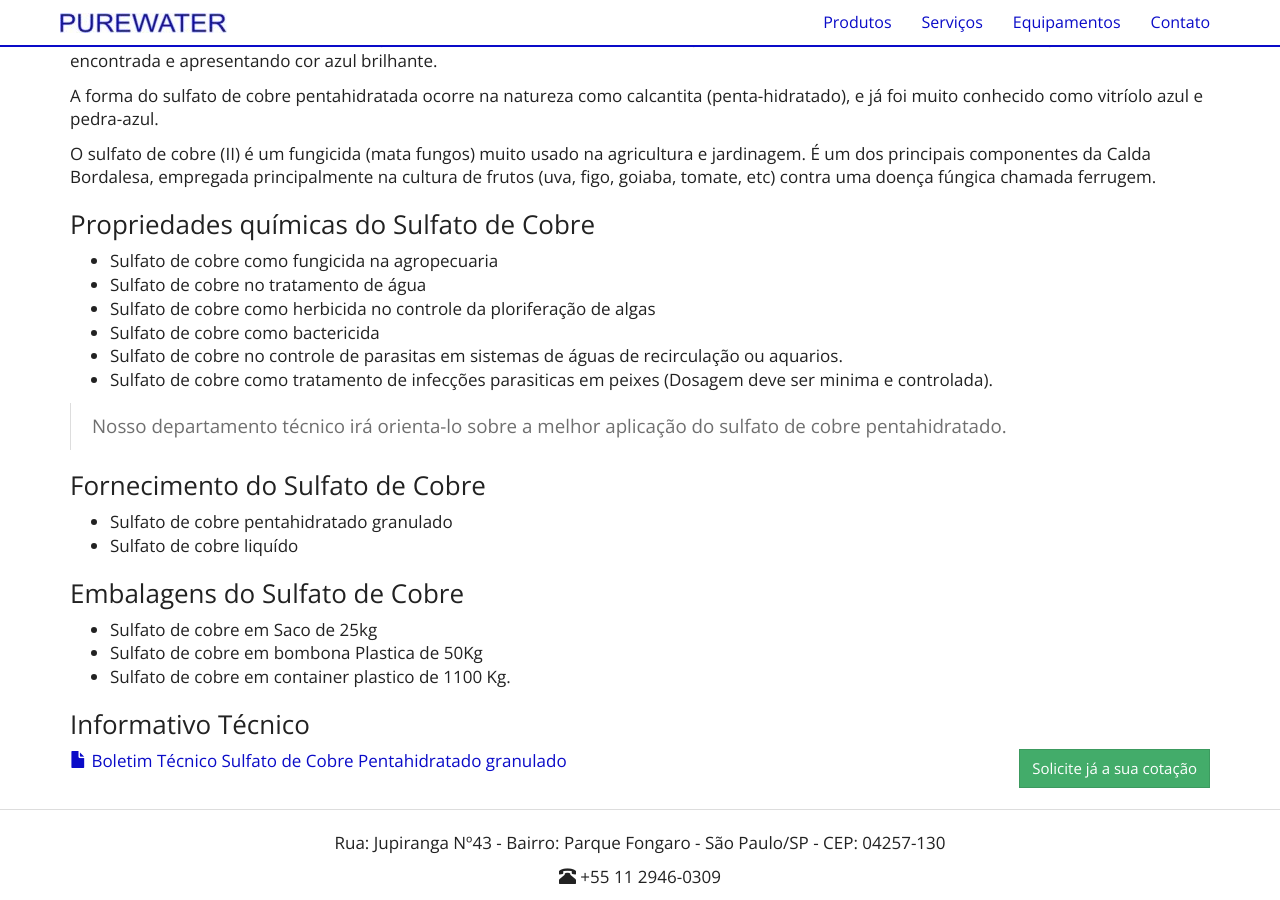
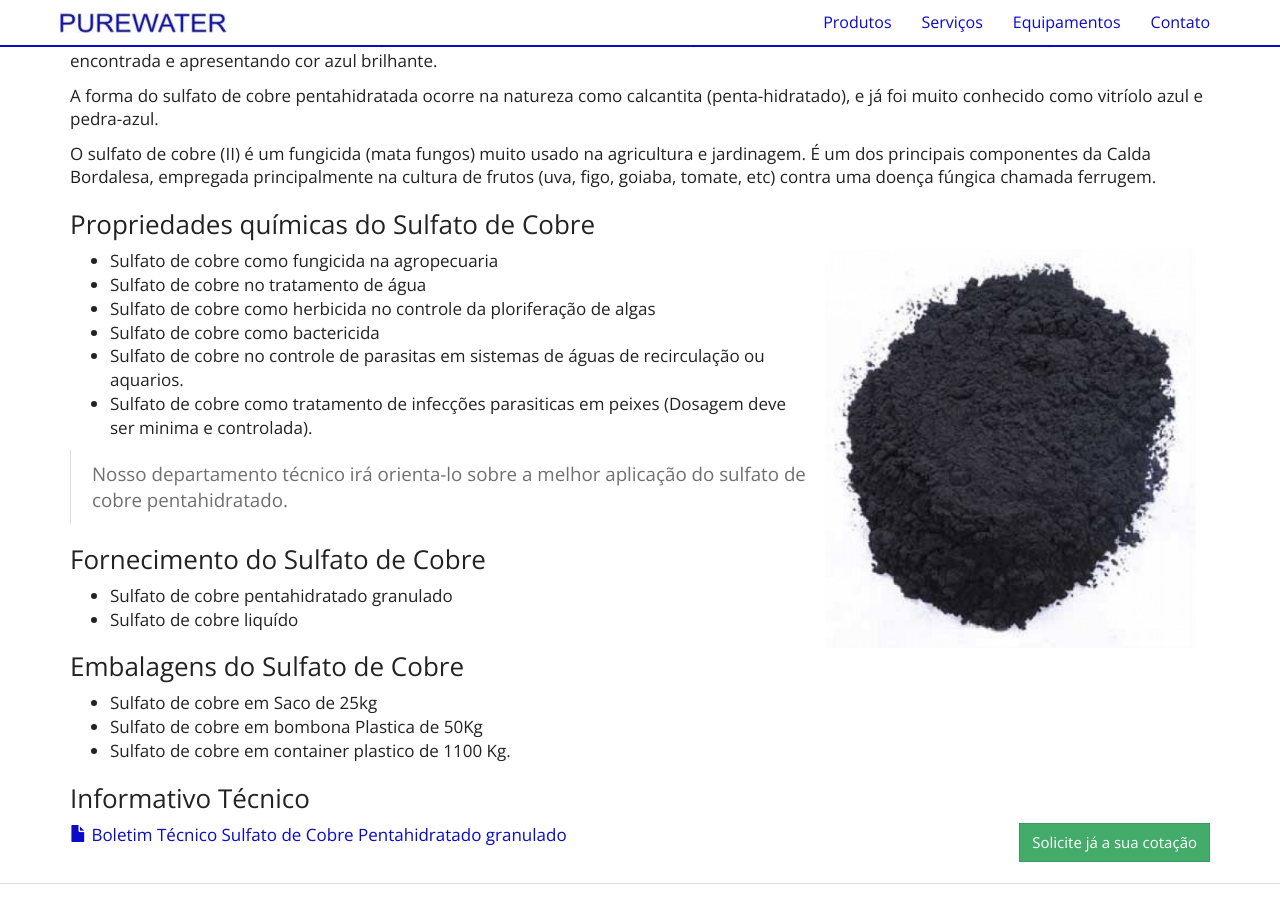
Before and after one commit to purewaterefluentes/purewaterefluentes.github.io, a Jekyll site: the page built from produtos/sulfato-de-cobre-pentahidratado.md, in a window 1280 px wide and 900 px high, scrolled down 484 px. Built offline with Jekyll 4.4.1, drawn with Linux system fonts in a browser that asks for light colours; nearby versions of some CDN libraries; library files that are not in the unit come from our copies.

Commit message:
Update sulfato-de-cobre-pentahidratado.md

```diff
--- a/produtos/sulfato-de-cobre-pentahidratado.md
+++ b/produtos/sulfato-de-cobre-pentahidratado.md
@@ -15,6 +15,8 @@
 O sulfato de cobre (II) é um fungicida (mata fungos) muito usado na agricultura e jardinagem. É um dos principais componentes da Calda Bordalesa, empregada principalmente na cultura de frutos (uva, figo, goiaba, tomate, etc) contra uma doença fúngica chamada ferrugem.
 
 ### Propriedades químicas do Sulfato de Cobre
+
+ <img class="img-responsive pull-right" style="max-width: 35%;" src="../../website/images/carvao ativado pulverizado.jpg" alt="sulfato de cobre pentahidratado">
 
 - Sulfato de cobre como fungicida na agropecuaria
 - Sulfato de cobre no tratamento de água
```
